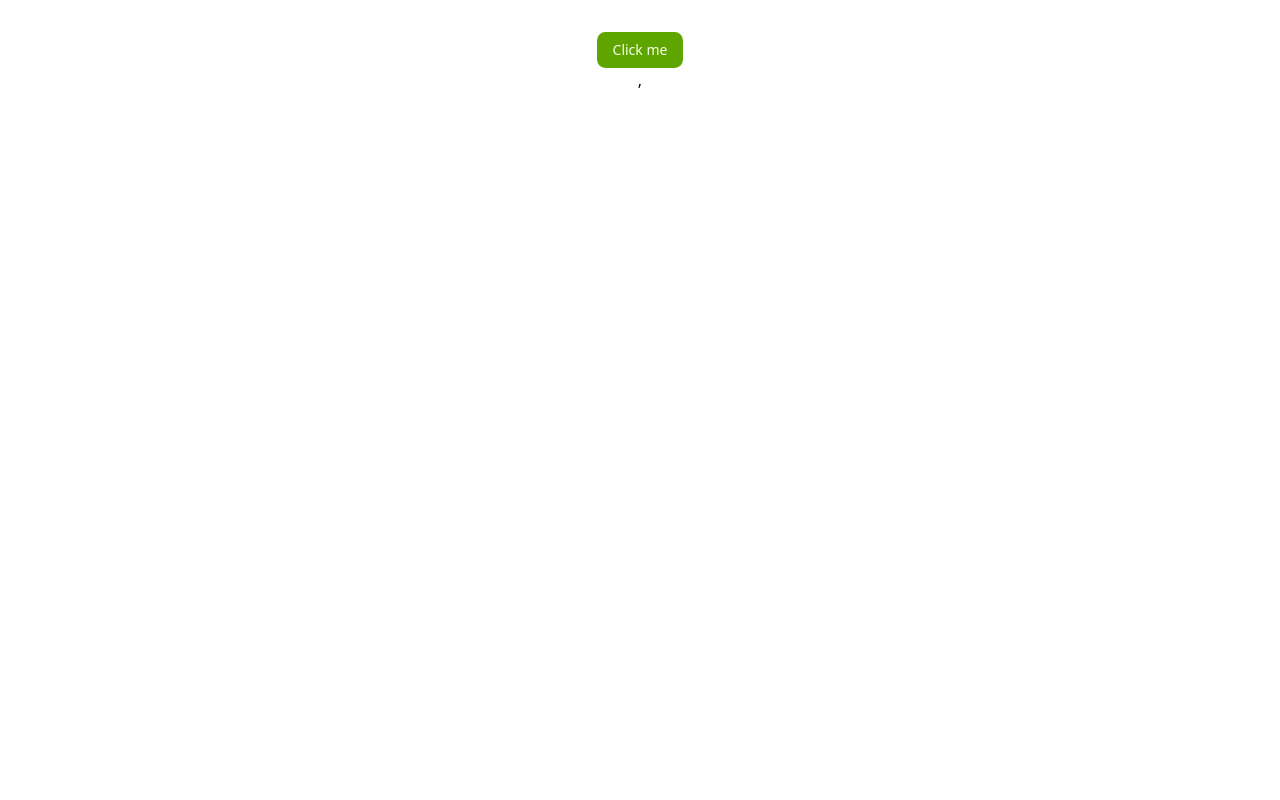
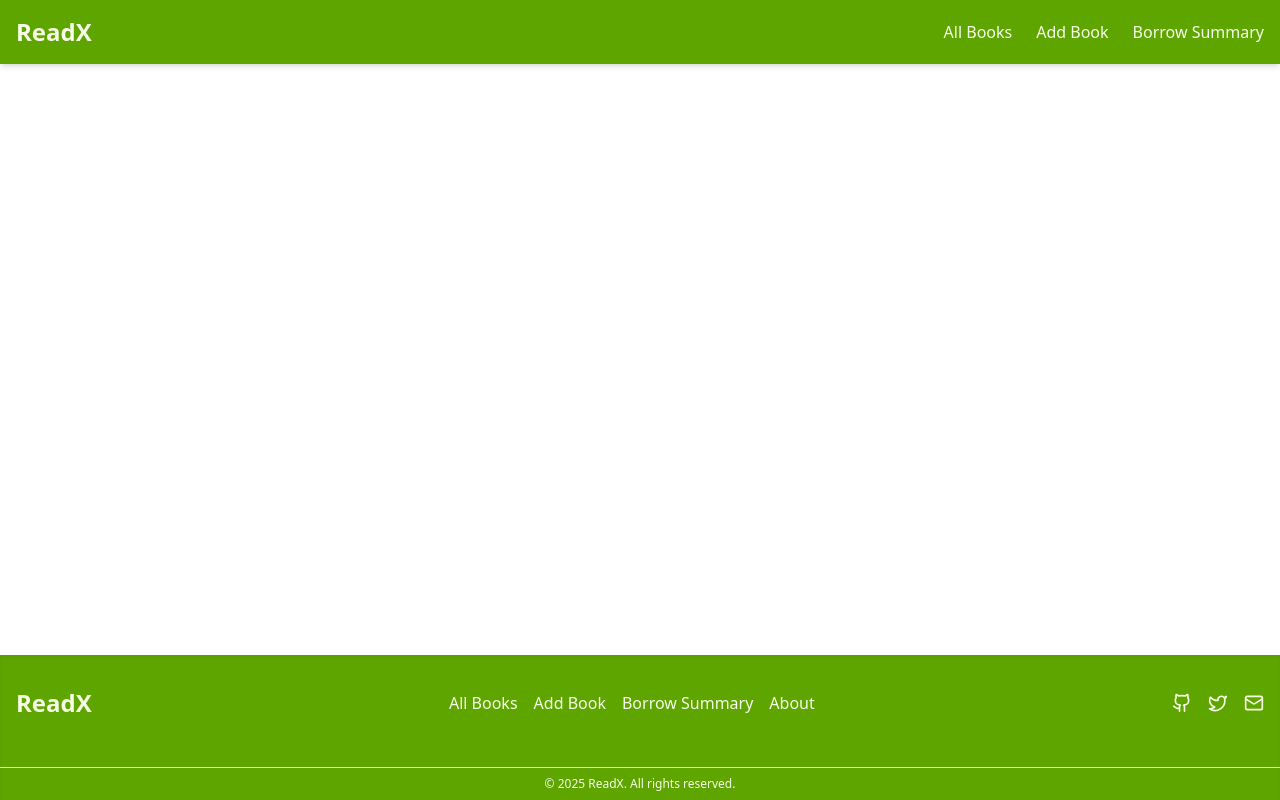
Before and after one commit to Imranahmed935/ReadX-Frontend, a React (Vite) app: page / in a window 1280 px wide. Built offline with nearby package versions, Linux system fonts and the light colour scheme.

Commit message:
navbar and footer done

```diff
--- a/src/App.tsx
+++ b/src/App.tsx
@@ -1,14 +1,14 @@
+import { Outlet } from "react-router-dom";
+import CommonLayout from "./components/layouts/CommonLayout";
 
-import './App.css'
-import { Button } from './components/ui/button'
-
-function App() {
-
+export default function App() {
   return (
-   <div>
-    <Button>Click me</Button>
-   </div>
-  )
+    <div>
+      <CommonLayout>
+        <main>
+          <Outlet />
+        </main>
+      </CommonLayout>
+    </div>
+  );
 }
-
-export default App
--- /dev/null
+++ b/src/components/Footer.tsx
@@ -0,0 +1,50 @@
+import { Link } from "react-router-dom";
+import { Github, Twitter, Mail } from "lucide-react";
+
+const Footer = () => {
+  return (
+    <footer className="bg-primary text-primary-foreground shadow-inner mt-12">
+      <div className="container mx-auto px-4 py-8 flex flex-col md:flex-row justify-between items-center gap-6">
+        {/* Logo / Brand */}
+        <div className="text-2xl font-bold hover:text-accent-foreground transition">
+          ReadX
+        </div>
+
+        {/* Navigation Links */}
+        <nav className="flex flex-col md:flex-row gap-4 text-sm md:text-base">
+          <Link to="/all" className="hover:text-accent-foreground transition">
+            All Books
+          </Link>
+          <Link to="/add" className="hover:text-accent-foreground transition">
+            Add Book
+          </Link>
+          <Link to="/borrow" className="hover:text-accent-foreground transition">
+            Borrow Summary
+          </Link>
+          <Link to="/about" className="hover:text-accent-foreground transition">
+            About
+          </Link>
+        </nav>
+
+        {/* Social Icons */}
+        <div className="flex gap-4 text-primary-foreground">
+          <a href="https://github.com" target="_blank" rel="noopener noreferrer" className="hover:text-accent-foreground transition">
+            <Github size={20} />
+          </a>
+          <a href="https://twitter.com" target="_blank" rel="noopener noreferrer" className="hover:text-accent-foreground transition">
+            <Twitter size={20} />
+          </a>
+          <a href="mailto:contact@readx.com" className="hover:text-accent-foreground transition">
+            <Mail size={20} />
+          </a>
+        </div>
+      </div>
+
+      <div className="border-t border-border mt-4 text-center text-xs py-2">
+        &copy; {new Date().getFullYear()} ReadX. All rights reserved.
+      </div>
+    </footer>
+  );
+};
+
+export default Footer;
--- /dev/null
+++ b/src/components/NavBar.tsx
@@ -0,0 +1,39 @@
+import { Link } from "react-router-dom";
+import { Menu } from "lucide-react";
+
+const NavBar = () => {
+  return (
+    <header className="bg-primary text-primary-foreground shadow-md">
+      <div className="container mx-auto flex justify-between items-center p-4">
+
+        <Link to="/" className="text-2xl font-bold hover:text-accent-foreground">
+          ReadX
+        </Link>
+
+
+        <nav className="hidden md:flex gap-6">
+          <Link to="/all" className="hover:text-accent-foreground transition">
+            All Books
+          </Link>
+          <Link to="/add" className="hover:text-accent-foreground transition">
+            Add Book
+          </Link>
+          <Link to="/borrow" className="hover:text-accent-foreground transition">
+            Borrow Summary
+          </Link>
+
+        </nav>
+
+
+        <div className="md:hidden">
+          <button className="p-2 rounded-md hover:bg-secondary">
+            <Menu size={24} />
+          </button>
+        </div>
+      </div>
+
+    </header>
+  );
+};
+
+export default NavBar;
--- /dev/null
+++ b/src/components/layouts/CommonLayout.tsx
@@ -0,0 +1,19 @@
+import type { ReactNode } from "react";
+import Footer from "../Footer";
+import NavBar from "../NavBar";
+
+interface IProps {
+    children: ReactNode;
+}
+
+const CommonLayout = ({children}:IProps) => {
+    return (
+        <div className="min-h-screen flex flex-col">
+      <NavBar />
+      <div className="grow">{children}</div>
+      <Footer />
+    </div>
+    );
+};
+
+export default CommonLayout;
--- a/src/main.tsx
+++ b/src/main.tsx
@@ -1,14 +1,12 @@
-import { StrictMode } from 'react'
-import { createRoot } from 'react-dom/client'
-import './index.css'
-import App from './App.tsx'
-import { Provider } from 'react-redux'
-import { store } from './redux/store.ts'
+import { StrictMode } from "react";
+import { createRoot } from "react-dom/client";
+import "./index.css";
+import { router } from "./routes";
+import { RouterProvider } from "react-router-dom";
 
-createRoot(document.getElementById('root')!).render(
+
+createRoot(document.getElementById("root")!).render(
   <StrictMode>
-   <Provider store={store}>
-      <App />
-    </Provider>,
-  </StrictMode>,
-)
+     <RouterProvider router={router} />
+  </StrictMode>
+);
--- /dev/null
+++ b/src/pages/AddBook.tsx
@@ -0,0 +1,11 @@
+
+
+const AddBook = () => {
+    return (
+        <div>
+            <h1>Add book page</h1>
+        </div>
+    );
+};
+
+export default AddBook;
--- /dev/null
+++ b/src/pages/AllBooks.tsx
@@ -0,0 +1,10 @@
+
+const AllBooks = () => {
+    return (
+        <div>
+            <h1>All book page</h1>
+        </div>
+    );
+};
+
+export default AllBooks;
--- /dev/null
+++ b/src/pages/BorrowSummery.tsx
@@ -0,0 +1,11 @@
+
+
+const BorrowSummery = () => {
+    return (
+        <div>
+            <h1>Borrow Summery page</h1>
+        </div>
+    );
+};
+
+export default BorrowSummery;
--- /dev/null
+++ b/src/routes/index.tsx
@@ -0,0 +1,18 @@
+import { createBrowserRouter } from "react-router-dom";
+import App from "@/App";
+import AllBooks from "@/pages/AllBooks";
+import AddBook from "@/pages/AddBook";
+import BorrowSummery from "@/pages/BorrowSummery";
+
+
+export const router = createBrowserRouter([
+  {
+    path: "/",
+    Component: App,
+    children: [
+      { path: "all", Component: AllBooks },
+      { path: "add", Component: AddBook },
+      { path: "borrow", Component: BorrowSummery },
+    ],
+  },
+]);
```
Also changed, not shown: package.json (+6 -4 lines), 1 other file (tests, documents, lock files or other folders).
